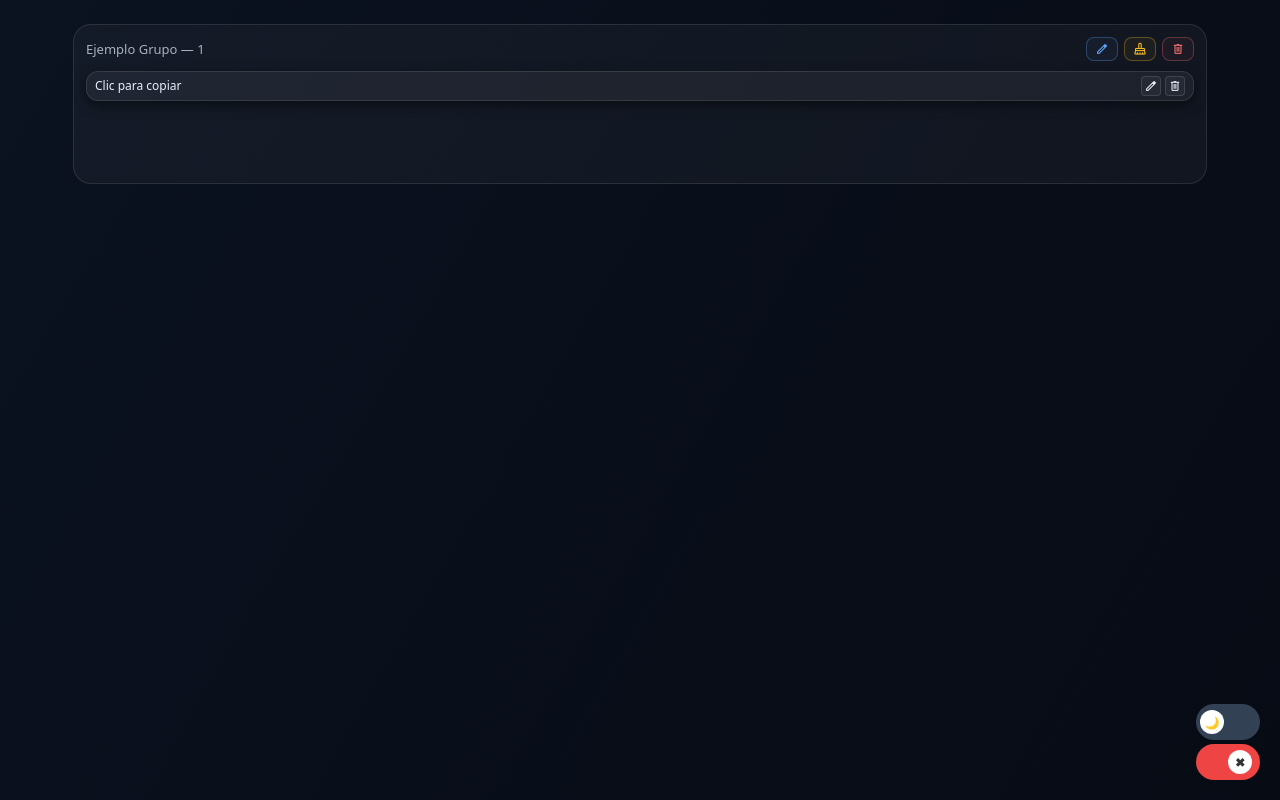
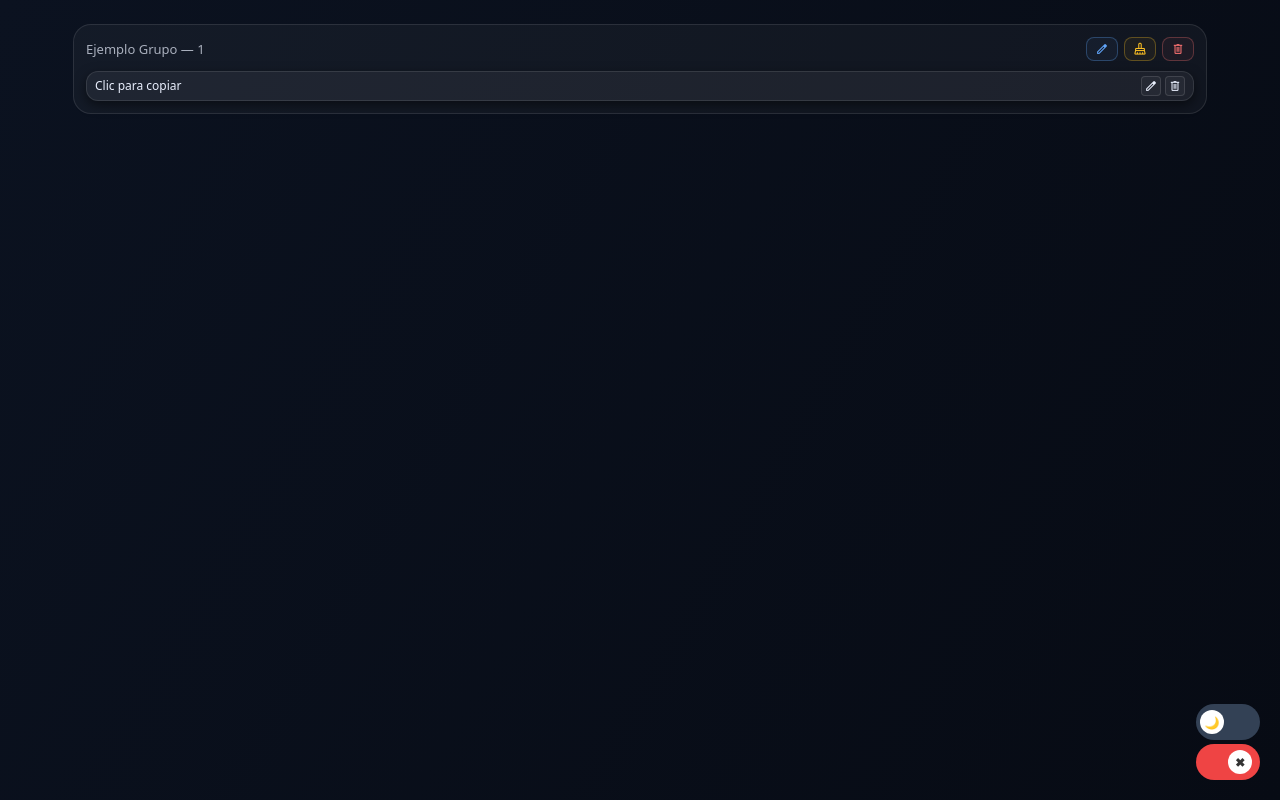
Before and after one commit to Soulgesu/mis-cajitas, a plain HTML site: page index.html in a window 1280 px wide. Both pictures are taken after a click on the button 1228 px from the left and 762 px from the top of the page. Drawn offline with nearby package versions, Linux system fonts and the light colour scheme.

Commit message:
ui fixes

```diff
--- a/style.css
+++ b/style.css
@@ -430,6 +430,7 @@ button.primary {
   gap: 8px;
   align-items: flex-start;
   align-content: flex-start;
+  min-height: auto !important;
 }
 
 .is-compact .card {
```
